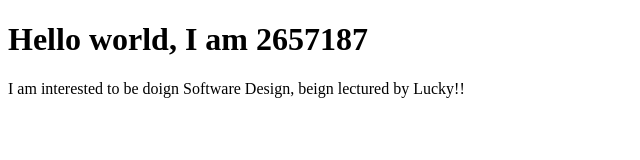
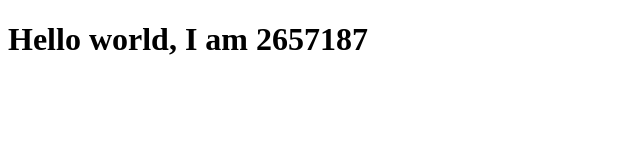
Before and after one commit to bethelcoder/2657187-Lab1, a plain HTML site: page index.html in a window 1280 px wide. Shown: the whole page, without its empty margins (0-640 px from the left). Drawn offline with Linux system fonts and the light colour scheme.

Commit message:
deleted the p tag message

```diff
--- a/index.html
+++ b/index.html
@@ -6,6 +6,5 @@
 </head>
 <body>
     <h1>Hello world, I am 2657187</h1>
-    <p>I am interested to be doign Software Design, beign lectured by Lucky!!</p>
 </body>
 </html>
```
